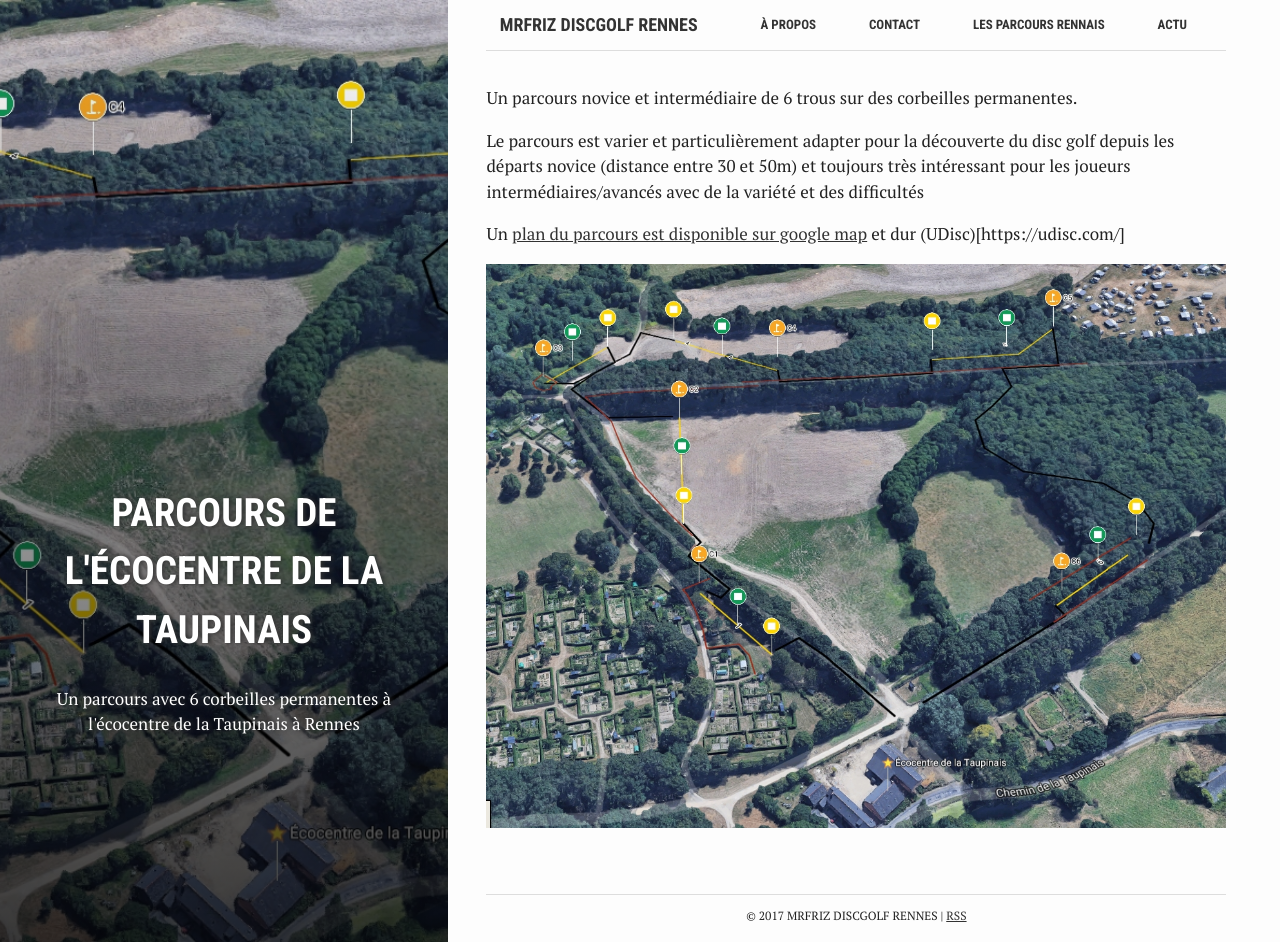
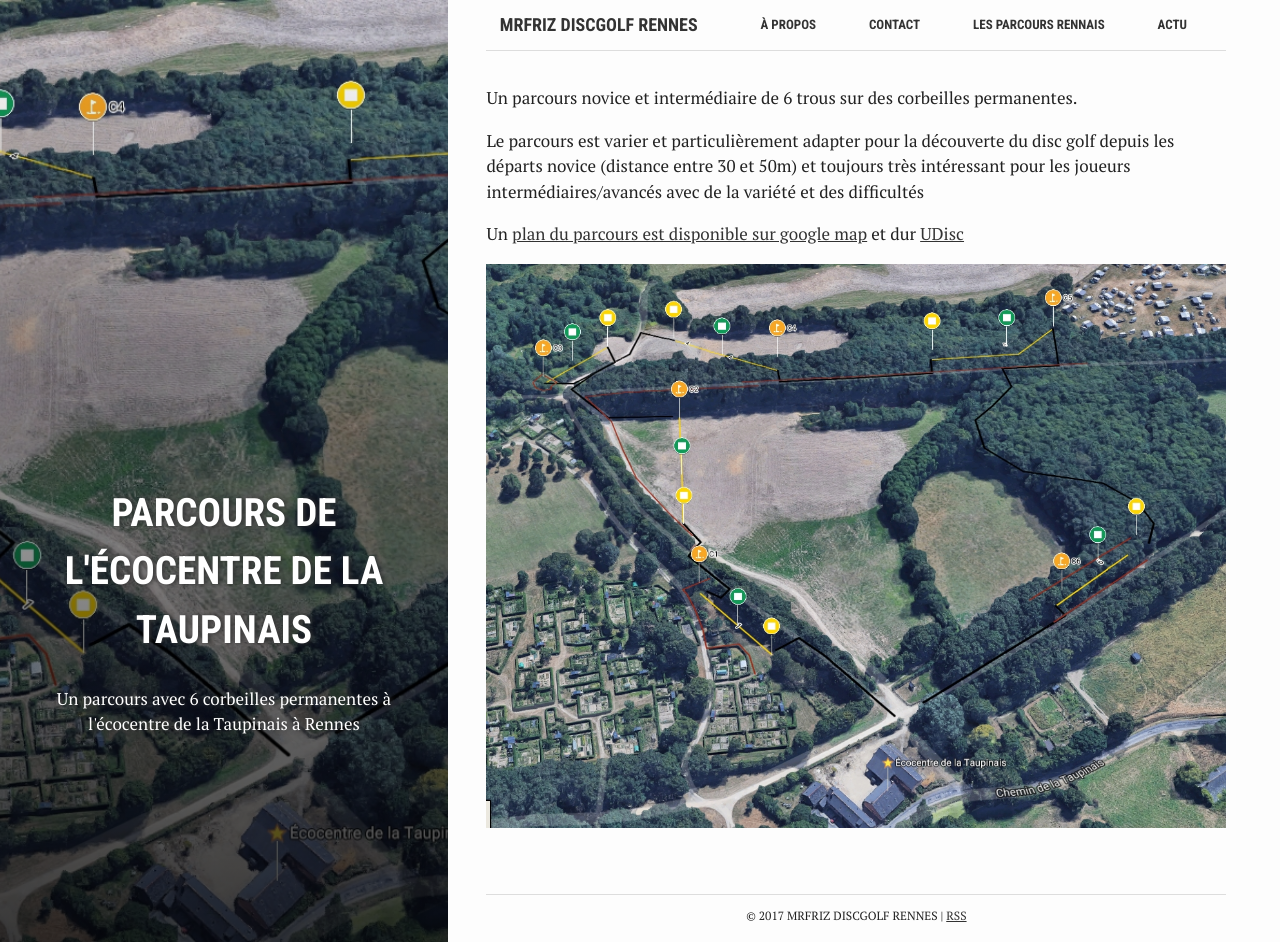
Before and after one commit to MrFriz/discgolf, a Jekyll site: the page built from _parcours/ecocentre.md, in a window 1280 px wide and 942 px high. Built offline with Jekyll 4.4.1, drawn with Linux system fonts in a browser that asks for light colours.

Commit message:
add udisc link

```diff
--- a/_parcours/ecocentre.md
+++ b/_parcours/ecocentre.md
@@ -12,6 +12,6 @@ Un parcours novice et intermédiaire de 6 trous sur des corbeilles permanentes.
 Le parcours est varier et particulièrement adapter pour la découverte du disc golf depuis les départs  novice (distance entre 30 et 50m)
 et toujours très intéressant pour les joueurs intermédiaires/avancés avec de la variété et des difficultés
 
-Un [plan du parcours est disponible sur google map](https://www.google.fr/maps/@48.0992779,-1.7180593,437a,35y,192.76h,38.65t/data=!3m1!1e3!4m2!6m1!1s1qNKpiMWh18t1XD3v0YvOF00kRDs) et dur (UDisc)[https://udisc.com/]
+Un [plan du parcours est disponible sur google map](https://www.google.fr/maps/@48.0992779,-1.7180593,437a,35y,192.76h,38.65t/data=!3m1!1e3!4m2!6m1!1s1qNKpiMWh18t1XD3v0YvOF00kRDs) et dur [UDisc](https://udisc.com/)
 
 ![Plan](../../assets/images/ecocentre/map.jpg)
```
